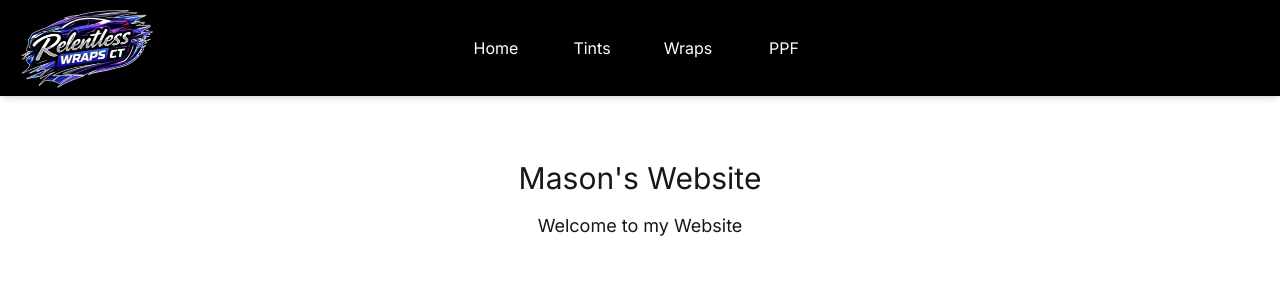
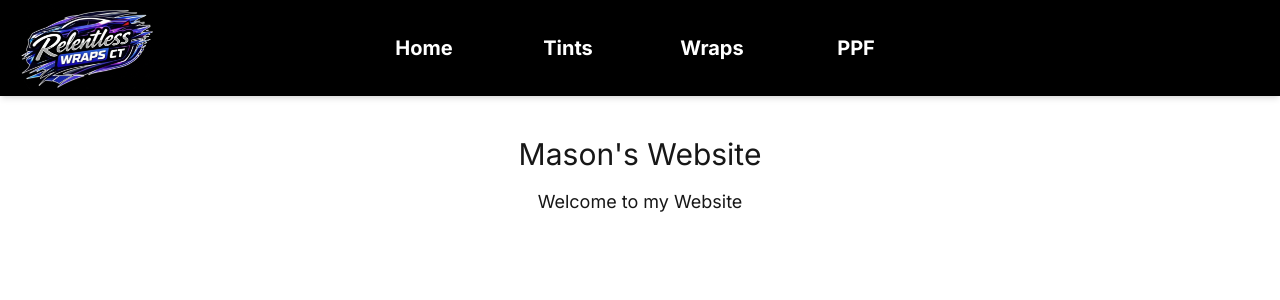
Before and after one commit to Tgalica05/MasonArseneaultWebsite, a Next.js app: page / in a window 1280 px wide. Shown: the top 300 px of the page. Built offline with nearby package versions, Linux system fonts and the light colour scheme.

Commit message:
updated nav bar again

```diff
--- /dev/null
+++ b/src/app/MobileNavbar.tsx
@@ -0,0 +1,65 @@
+'use client';
+import Link from "next/link";
+import Image from "next/image";
+import { useState } from "react";
+
+
+export default function MobileNavbar() {
+  const [mobileMenuOpen, setMobileMenuOpen] = useState(false);
+
+  return (
+    <nav className="fixed top-0 left-0 w-full bg-black h-24 flex items-center justify-between px-4 z-50 shadow-md">
+      {/* Desktop logo */}
+      <div className="flex-1 hidden md:flex justify-start">
+        <Image
+          src="/RelentlessWrapsLogoV2.png"
+          alt="Logo"
+          width={140}
+          height={140}
+        />
+      </div>
+
+      {/* Desktop links */}
+      <div className="hidden md:flex flex-1 absolute left-1/2 -translate-x-1/2 gap-4">
+        <Link href="/" className="navButtonDesktop">Home</Link>
+        <Link href="/tints" className="navButtonDesktop">Tints</Link>
+        <Link href="/wraps" className="navButtonDesktop">Wraps</Link>
+        <Link href="/ppf" className="navButtonDesktop">PPF</Link>
+      </div>
+
+      {/* Mobile logo + hamburger */}
+      <div className="flex md:hidden flex-1 items-center justify-end relative">
+        {/* Centered logo */}
+        <div className="absolute left-1/2 -translate-x-1/2">
+          <Image
+            src="/RelentlessWrapsLogoV2.png"
+            alt="Logo"
+            width={100}
+            height={100}
+          />
+        </div>
+
+        {/* Hamburger button */}
+        <button
+          className="text-white text-3xl z-50"
+          onClick={() => setMobileMenuOpen(!mobileMenuOpen)}
+        >
+          &#9776;
+        </button>
+      </div>
+
+      {/* Mobile menu with smooth slide down */}
+      <div
+        className={`md:hidden fixed top-24 left-0 w-full h-[calc(100vh-6rem)] bg-black
+        flex flex-col items-center justify-center gap-14 z-40 pb-50
+        transition-[max-height,opacity] duration-300 ease-in-out
+        ${mobileMenuOpen ? "opacity-100" : "max-h-0 opacity-0"}`}
+      >
+        <Link href="/" className="navButtonMobile" onClick={() => setMobileMenuOpen(false)}>Home</Link>
+        <Link href="/tints" className="navButtonMobile" onClick={() => setMobileMenuOpen(false)}>Tints</Link>
+        <Link href="/wraps" className="navButtonMobile" onClick={() => setMobileMenuOpen(false)}>Wraps</Link>
+        <Link href="/ppf" className="navButtonMobile" onClick={() => setMobileMenuOpen(false)}>PPF</Link>
+      </div>
+    </nav>
+  );
+}
--- a/src/app/globals.css
+++ b/src/app/globals.css
@@ -25,14 +25,24 @@ body {
   font-family: Arial, Helvetica, sans-serif;
 }
 
-.navButton {
-  @apply bg-black text-white rounded-xl border-amber-100 text-center transition-colors duration-350;
-  /* fixed size 10rem width, 3rem height*/
-  @apply w-20 h-12;
-  /* center text vertically */
-  @apply flex items-center justify-center;
+/* Desktop button */
+.navButtonDesktop {
+  @apply bg-black text-white rounded-xl text-center font-bold
+         flex items-center justify-center overflow-hidden text-ellipsis whitespace-nowrap
+         w-32 h-12 text-xl transition-colors duration-300;
 }
 
-.navButton:hover {
+.navButtonDesktop:hover {
   @apply bg-white text-black;
 }
+
+/* Mobile button */
+.navButtonMobile {
+  @apply bg-black text-white rounded-xl text-center font-bold
+         flex items-center justify-center overflow-hidden text-ellipsis whitespace-nowrap
+         w-28 h-10 text-lg transition-colors duration-300;
+}
+
+.navButtonMobile:hover {
+  @apply bg-white text-black;
+}
--- a/src/app/layout.tsx
+++ b/src/app/layout.tsx
@@ -1,10 +1,13 @@
-import type { Metadata } from "next";
 import { Geist, Geist_Mono } from "next/font/google";
 import "./globals.css";
+import "./globals.css";
+import { Metadata } from "next";
+import { Inter } from "next/font/google";
+import "./globals.css";
 import Link from "next/link";
-import "./globals.css";
-import { Inter } from "next/font/google";
 import Image from "next/image";
+import MobileNavbar from "./MobileNavbar"; // client component
+
 
 const inter = Inter({ subsets: ["latin"], });
 
@@ -26,23 +29,13 @@ export const metadata: Metadata = {
 export default function RootLayout({ children }: { children: React.ReactNode }) {
   return (
     <html lang="en">
-    <body className={`${inter.className} antialiased`}>
-      {/* Top black navbar fixed to top */}
-      <nav className="fixed top-0 left-0 w-full bg-black h-24 flex items-center justify-center px-4 z-50 shadow-md">
-        <Image src="/RelentlessWrapsLogoV2.png" alt="RelentlessWrapsLogoV2" width={140} height={140} className="absolute left-4"/>
-        <div className="flex gap-4">
-          <Link href="/" className="navButton">Home</Link>
-          <Link href="/tints" className="navButton">Tints</Link>
-          <Link href="/wraps" className="navButton">Wraps</Link>
-          <Link href="/ppf" className="navButton">PPF</Link>
-        </div>
-      </nav>
+      <body className={`${inter.className} antialiased`}>
+        {/* Navbar */}
+        <MobileNavbar/>
 
-      {/* Push content below navbar */}
-      <main className="mt-40">
-        {children}
-      </main>
-    </body>
+        {/* Page content */}
+        <main className="pt-24">{children}</main>
+      </body>
     </html>
   );
 }
```
